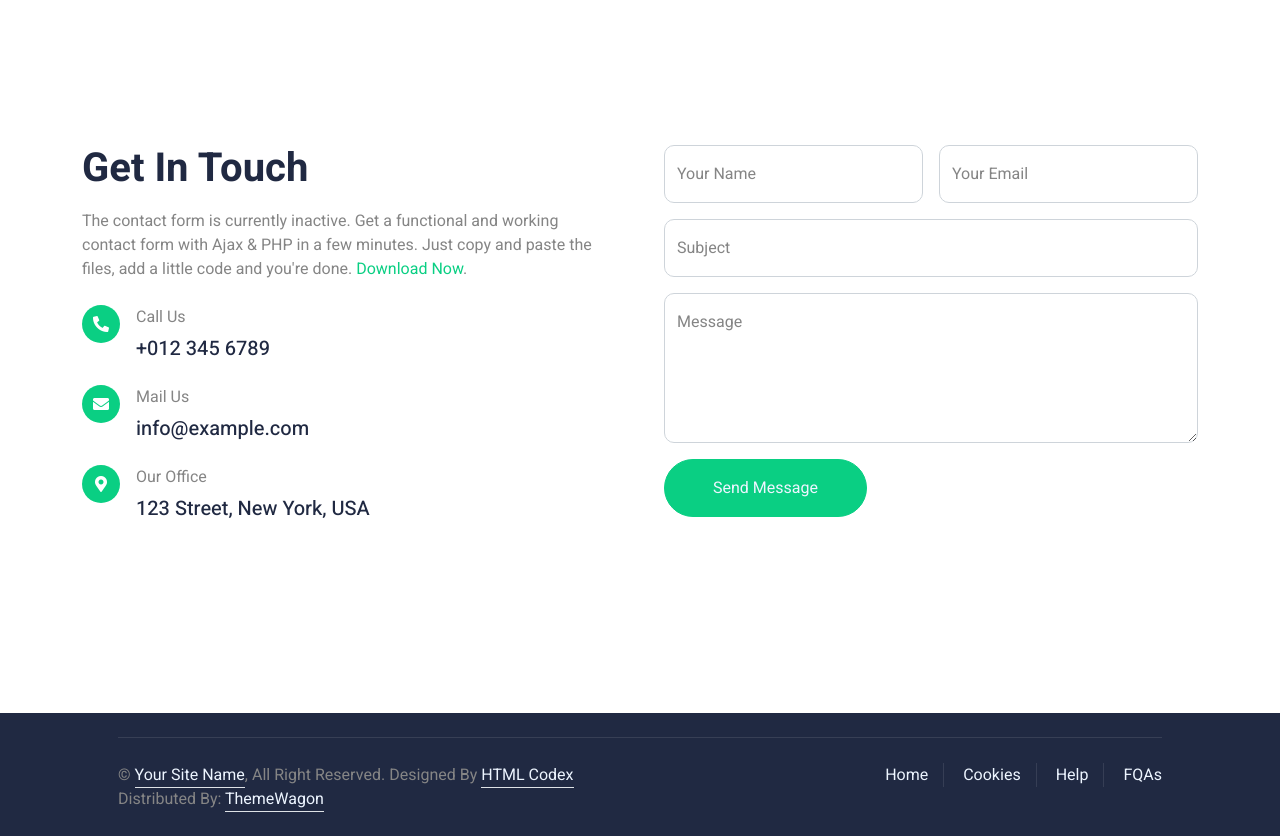
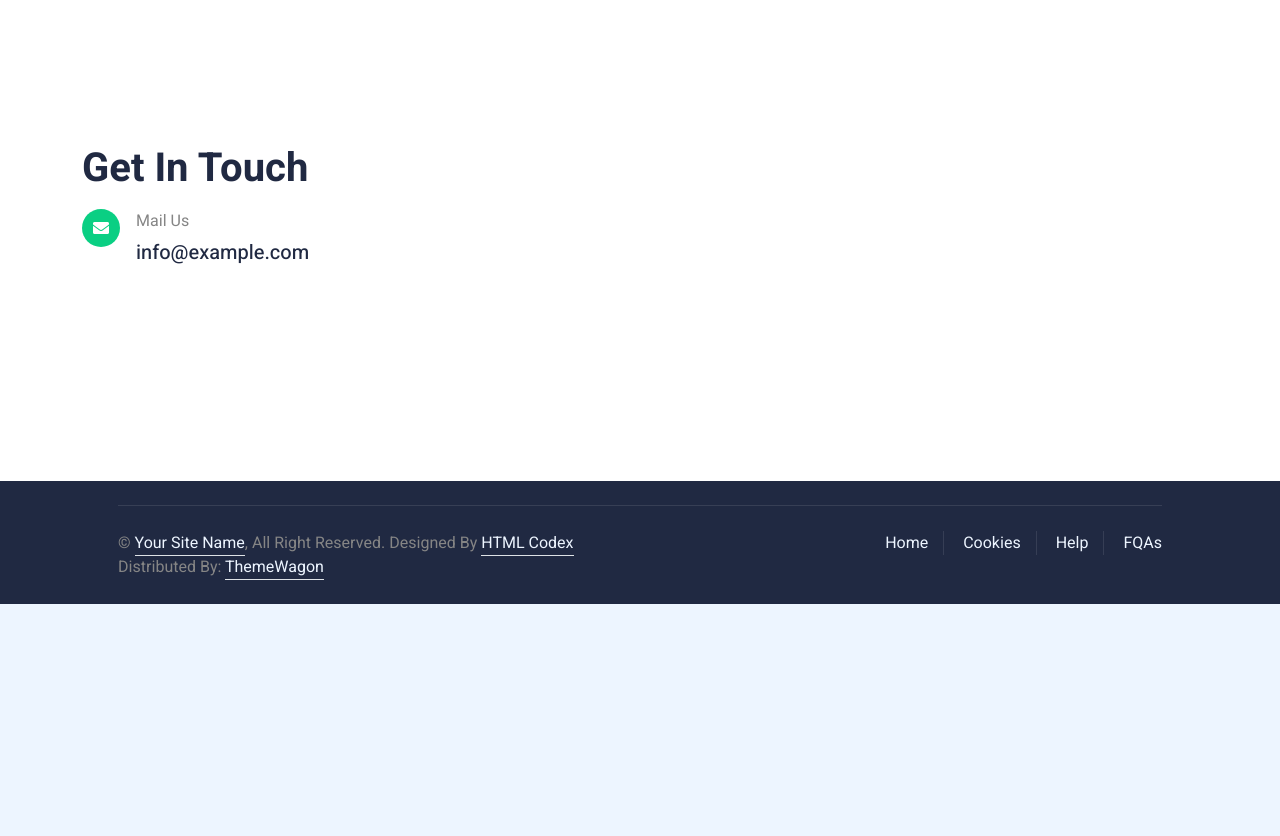
Before and after one commit to Advaith-dev/Homepage-Template, a plain HTML site: page index.html in a window 1280 px wide. Shown: the part 4320-5156 px from the top of the page. After the commit the page ends 4924 px from the top, so only its background shows below. Drawn offline with nearby package versions, Linux system fonts and the light colour scheme.

Commit message:
Update index.html
Removed contact form and contact number from the html file.

```diff
--- a/index.html
+++ b/index.html
@@ -256,18 +256,6 @@
                 <div class="row g-5">
                     <div class="col-lg-6 wow fadeInUp" data-wow-delay="0.1s">
                         <h1 class="mb-3">Get In Touch</h1>
-                        <p class="mb-4">The contact form is currently inactive. Get a functional and working contact
-                            form with Ajax & PHP in a few minutes. Just copy and paste the files, add a little code and
-                            you're done. <a href="https://htmlcodex.com/contact-form">Download Now</a>.</p>
-                        <div class="d-flex mb-4">
-                            <div class="flex-shrink-0 btn-square rounded-circle bg-primary text-white">
-                                <i class="fa fa-phone-alt"></i>
-                            </div>
-                            <div class="ms-3">
-                                <p class="mb-2">Call Us</p>
-                                <h5 class="mb-0">+012 345 6789</h5>
-                            </div>
-                        </div>
                         <div class="d-flex mb-4">
                             <div class="flex-shrink-0 btn-square rounded-circle bg-primary text-white">
                                 <i class="fa fa-envelope"></i>
@@ -277,50 +265,6 @@
                                 <h5 class="mb-0">info@example.com</h5>
                             </div>
                         </div>
-                        <div class="d-flex mb-0">
-                            <div class="flex-shrink-0 btn-square rounded-circle bg-primary text-white">
-                                <i class="fa fa-map-marker-alt"></i>
-                            </div>
-                            <div class="ms-3">
-                                <p class="mb-2">Our Office</p>
-                                <h5 class="mb-0">123 Street, New York, USA</h5>
-                            </div>
-                        </div>
-                    </div>
-                    <div class="col-lg-6 wow fadeInUp" data-wow-delay="0.5s">
-                        <form>
-                            <div class="row g-3">
-                                <div class="col-md-6">
-                                    <div class="form-floating">
-                                        <input type="text" class="form-control" id="name" placeholder="Your Name">
-                                        <label for="name">Your Name</label>
-                                    </div>
-                                </div>
-                                <div class="col-md-6">
-                                    <div class="form-floating">
-                                        <input type="email" class="form-control" id="email" placeholder="Your Email">
-                                        <label for="email">Your Email</label>
-                                    </div>
-                                </div>
-                                <div class="col-12">
-                                    <div class="form-floating">
-                                        <input type="text" class="form-control" id="subject" placeholder="Subject">
-                                        <label for="subject">Subject</label>
-                                    </div>
-                                </div>
-                                <div class="col-12">
-                                    <div class="form-floating">
-                                        <textarea class="form-control" placeholder="Leave a message here" id="message"
-                                            style="height: 150px"></textarea>
-                                        <label for="message">Message</label>
-                                    </div>
-                                </div>
-                                <div class="col-12">
-                                    <button class="btn btn-primary rounded-pill py-3 px-5" type="submit">Send
-                                        Message</button>
-                                </div>
-                            </div>
-                        </form>
                     </div>
                 </div>
             </div>
```
